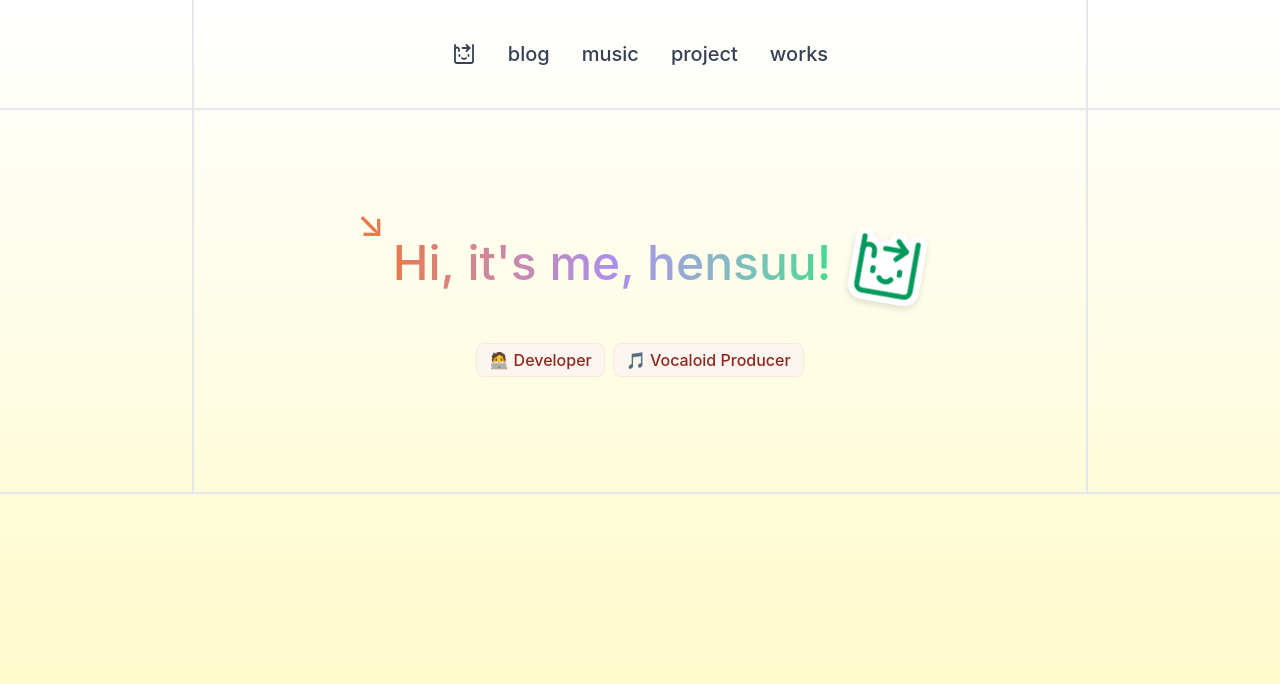
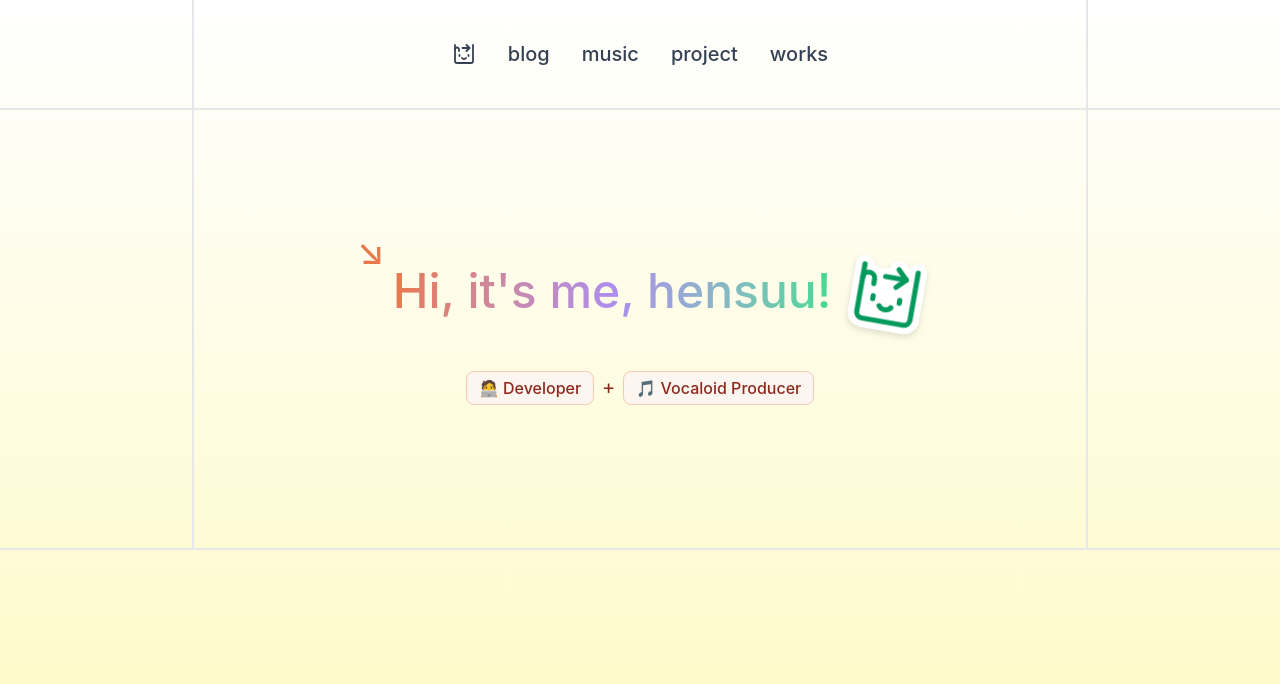
Before and after one commit to hensuu/hensuu.dev, a Nuxt app: page / in a window 1280 px wide. Shown: the top 684 px of the page. Built offline with nearby package versions, Linux system fonts and the light colour scheme; a web font is replaced by a local one.

Commit message:
feat: Add plus symbol between roles

```diff
--- a/pages/index.vue
+++ b/pages/index.vue
@@ -1,6 +1,6 @@
 <template>
   <div>
-    <div class="h-96 p-10">
+    <div class="h-110 p-10">
       <div class="flex flex-col gap-10 items-center justify-center h-full">
         <div class="flex flex-row items-center justify-center gap-2">
           <span class="text-4xl h-full font-medium text-sienna-400 mb-10">↘</span>
@@ -9,11 +9,12 @@
             class="ml-3 -mb-2 w-18 h-18 shrink-0 stroke-shamrock-600 stroke-[1.7] drop-shadow-md rotate-10"
           />
         </div>
-        <div class="flex flex-row flex-wrap items-center justify-center gap-2">
-          <div class="bg-sienna-50 border border-sienna-100 px-3 py-1 rounded-lg">
+        <div class="flex flex-col sm:flex-row items-center justify-center sm:gap-2">
+          <div class="bg-sienna-50 border border-sienna-200 px-3 py-1 rounded-lg">
             <span class="text-sienna-800 font-medium text-md">🧑‍💻 Developer</span>
           </div>
-          <div class="bg-sienna-50 border border-sienna-100 px-3 py-1 rounded-lg">
+          <span class="text-sienna-800 font-normal text-xl mb-0.5">+</span>
+          <div class="bg-sienna-50 border border-sienna-200 px-3 py-1 rounded-lg">
             <span class="text-sienna-800 font-medium text-md">🎵 Vocaloid Producer</span>
           </div>
         </div>
```
